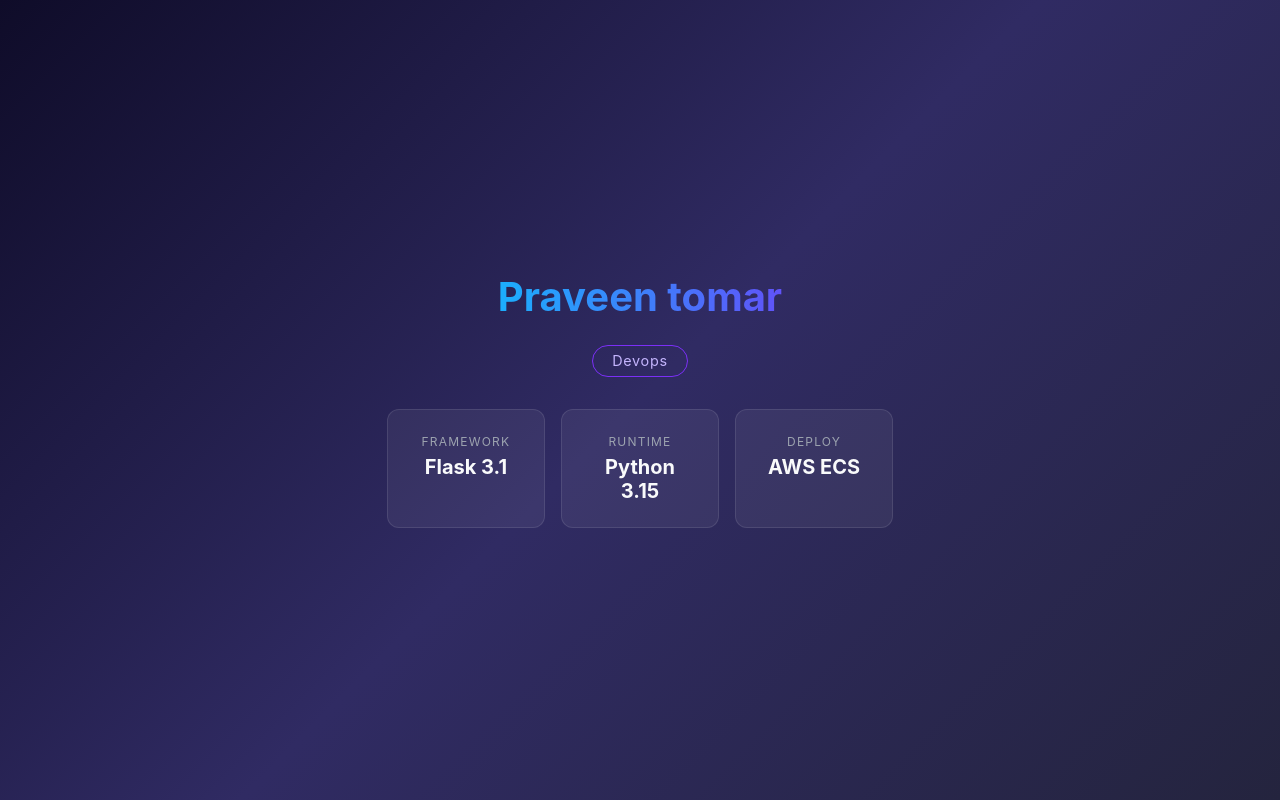
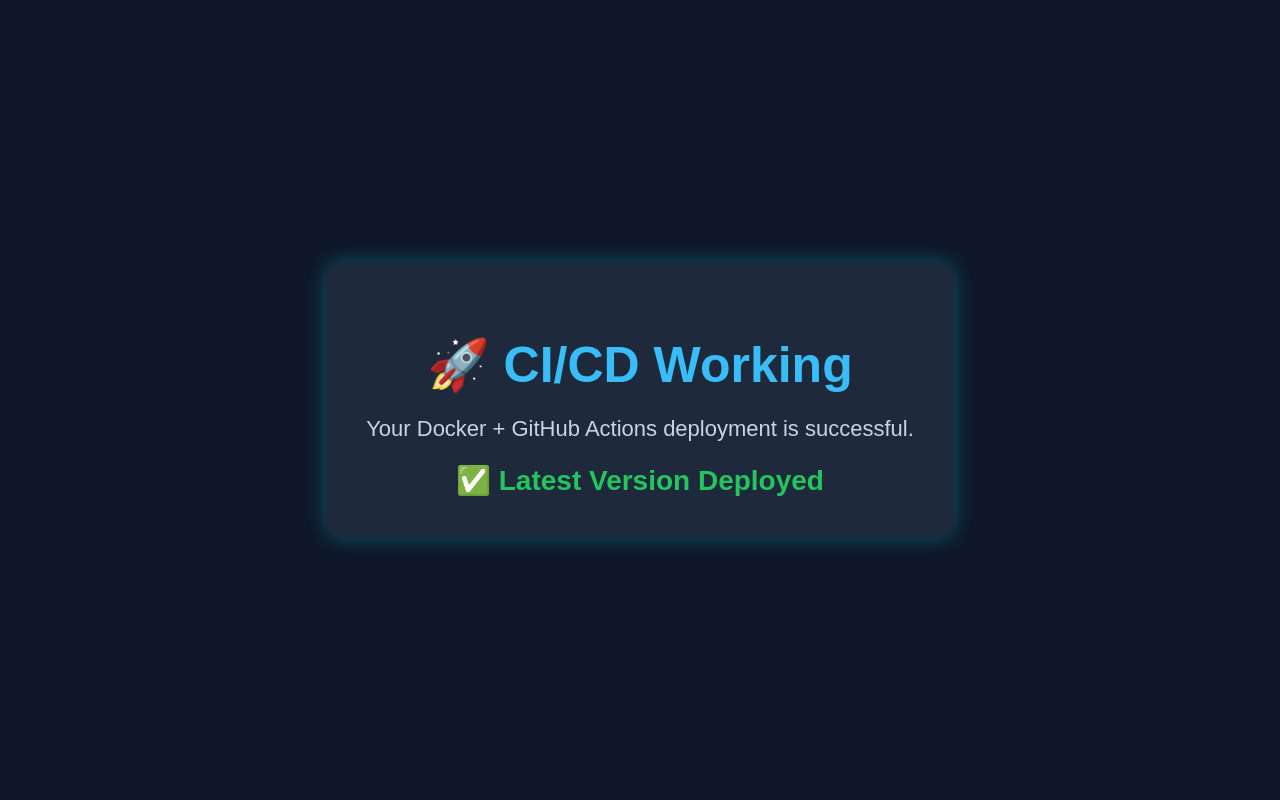
Before and after one commit to Praveen48589/Github-Actions, a Flask app: page / in a window 1280 px wide. Run offline with Flask 3, Linux system fonts and the light colour scheme.

Commit message:
docker build-push

```diff
--- a/templates/index.html
+++ b/templates/index.html
@@ -3,86 +3,59 @@
 <head>
     <meta charset="UTF-8">
     <meta name="viewport" content="width=device-width, initial-scale=1.0">
-    <title>Praveen tomar</title>
+    <title>CI/CD Success</title>
+
     <style>
-        * { margin: 0; padding: 0; box-sizing: border-box; }
         body {
-            min-height: 100vh;
+            margin: 0;
+            padding: 0;
+            background: #0f172a;
+            color: white;
+            font-family: Arial, sans-serif;
             display: flex;
+            justify-content: center;
             align-items: center;
-            justify-content: center;
-            background: linear-gradient(135deg, #0f0c29, #302b63, #24243e);
-            font-family: -apple-system, BlinkMacSystemFont, "Segoe UI", Roboto, Helvetica, Arial, sans-serif;
-            color: #e0e0e0;
+            height: 100vh;
+            text-align: center;
         }
+
         .container {
-            text-align: center;
-            padding: 2rem;
-            max-width: 640px;
+            padding: 40px;
+            border-radius: 15px;
+            background: #1e293b;
+            box-shadow: 0 0 20px rgba(0,255,255,0.3);
         }
+
         h1 {
-            font-size: 2.5rem;
-            margin-bottom: 0.5rem;
-            background: linear-gradient(90deg, #00d2ff, #7b2ff7);
-            -webkit-background-clip: text;
-            -webkit-text-fill-color: transparent;
+            color: #38bdf8;
+            font-size: 50px;
+            margin-bottom: 10px;
         }
-        .badge {
-            display: inline-block;
-            margin: 1rem 0 2rem;
-            padding: 0.4rem 1.2rem;
-            border: 1px solid #7b2ff7;
-            border-radius: 999px;
-            font-size: 0.9rem;
-            color: #c4b5fd;
-            letter-spacing: 0.05em;
+
+        p {
+            font-size: 22px;
+            color: #cbd5e1;
         }
-        .cards {
-            display: flex;
-            gap: 1rem;
-            justify-content: center;
-            flex-wrap: wrap;
-        }
-        .card {
-            background: rgba(255, 255, 255, 0.06);
-            border: 1px solid rgba(255, 255, 255, 0.1);
-            border-radius: 12px;
-            padding: 1.5rem 1.8rem;
-            min-width: 150px;
-            flex: 1;
-        }
-        .card span {
-            display: block;
-            font-size: 0.75rem;
-            text-transform: uppercase;
-            letter-spacing: 0.1em;
-            color: #9ca3af;
-            margin-bottom: 0.4rem;
-        }
-        .card strong {
-            font-size: 1.25rem;
-            color: #f9fafb;
+
+        .status {
+            margin-top: 20px;
+            font-size: 28px;
+            color: #22c55e;
+            font-weight: bold;
         }
     </style>
 </head>
 <body>
+
     <div class="container">
-        <h1>Praveen tomar</h1>
-        <div class="badge">Devops</div>
-        <div class="cards">
-            <div class="card">
-                <span>Framework</span>
-                <strong>Flask 3.1</strong>
-            </div>
-            <div class="card">
-                <span>Runtime</span>
-                <strong>Python 3.15</strong>
-            </div>
-            <div class="card">
-                <span>Deploy</span>
-                <strong>AWS ECS</strong>
-            </div>
+        <h1>🚀 CI/CD Working</h1>
+
+        <p>Your Docker + GitHub Actions deployment is successful.</p>
+
+        <div class="status">
+            ✅ Latest Version Deployed
         </div>
     </div>
+
 </body>
 </html>
```
